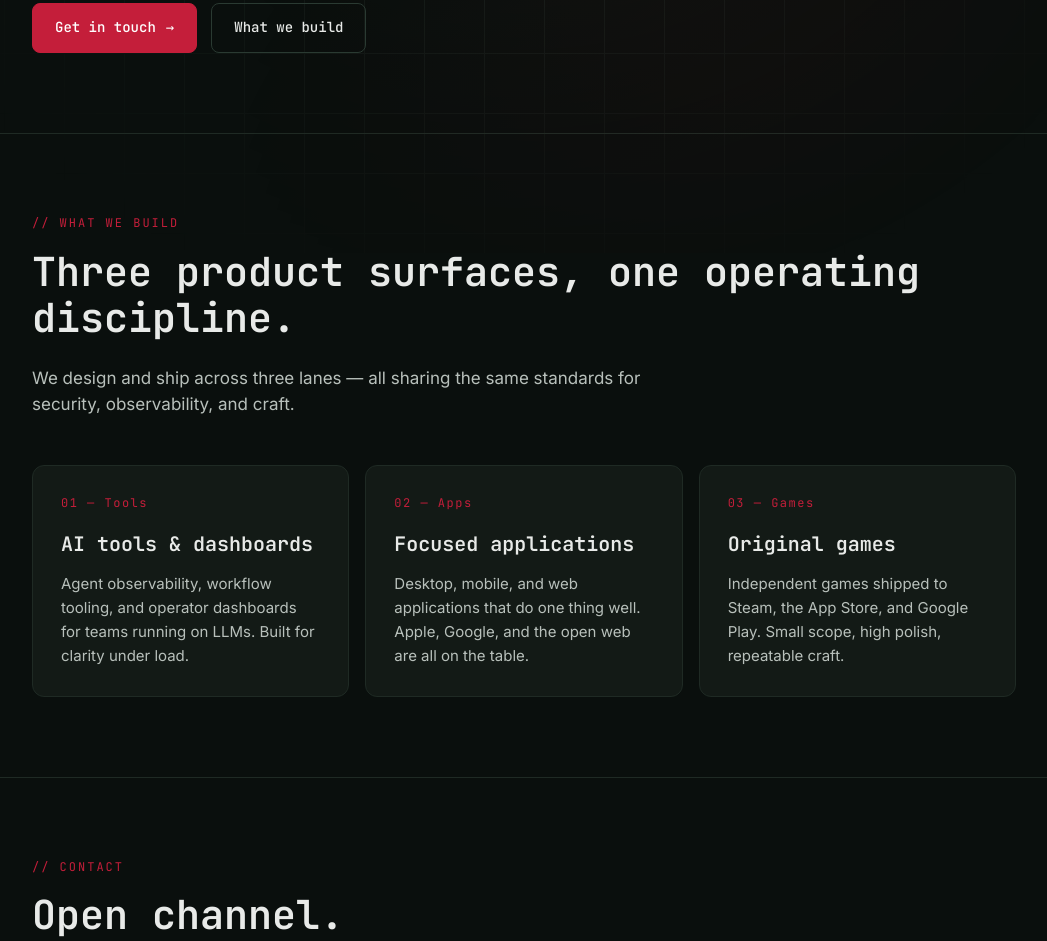
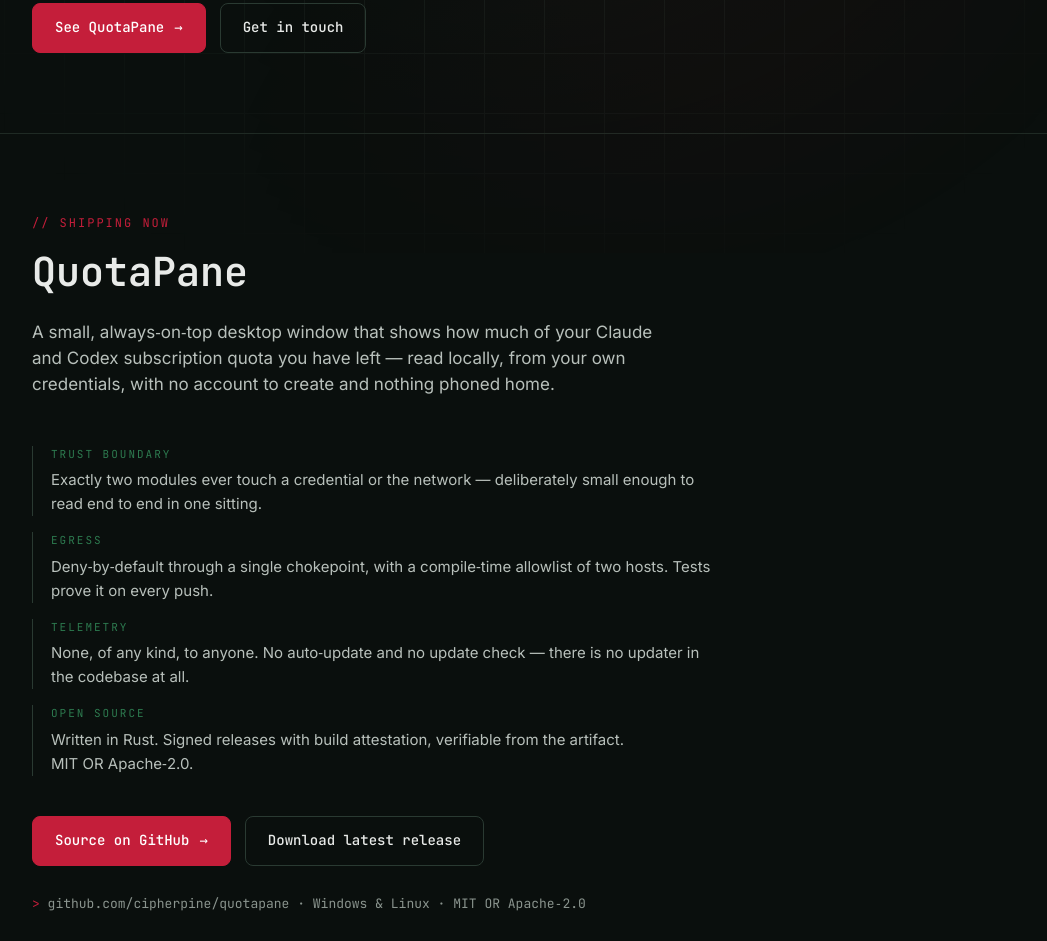
Before and after one commit to cipherpine/cipherpine.com, a plain HTML site: page index.html in a window 1280 px wide. Shown: the part 547-1488 px from the top of the page, without its empty margins (116-1163 px from the left). Drawn offline with Linux system fonts and the light colour scheme.

Commit message:
Add QuotaPane section and GitHub links to site
Feature the QuotaPane launch on the homepage: a "Shipping now"
section with the product summary, security posture, and links to the
public repo and latest release. Add a QuotaPane nav entry, GitHub org
and repo links in the footer of both index.html and 404.html, and
mention QuotaPane in the meta/OG/Twitter descriptions.

```diff
--- a/index.html
+++ b/index.html
@@ -6,7 +6,7 @@
   <meta name="theme-color" content="#0a0f0d" />
 
   <title>Cipher Pine — From signal to software.</title>
-  <meta name="description" content="Cipher Pine is a North Carolina studio building AI-native tools, apps, and games. Built with signal-grade discipline." />
+  <meta name="description" content="Cipher Pine is a North Carolina studio building AI-native tools, apps, and games. Makers of QuotaPane, an open-source Claude and Codex quota monitor. Built with signal-grade discipline." />
 
   <!-- Canonical -->
   <link rel="canonical" href="https://cipherpine.com/" />
@@ -15,7 +15,7 @@
   <meta property="og:type" content="website" />
   <meta property="og:site_name" content="Cipher Pine" />
   <meta property="og:title" content="Cipher Pine — From signal to software." />
-  <meta property="og:description" content="A North Carolina studio building AI-native tools, apps, and games. Built with signal-grade discipline." />
+  <meta property="og:description" content="A North Carolina studio building AI-native tools, apps, and games. Makers of QuotaPane, an open-source Claude and Codex quota monitor." />
   <meta property="og:url" content="https://cipherpine.com/" />
   <meta property="og:image" content="https://cipherpine.com/assets/og-image.png" />
 
@@ -23,7 +23,7 @@
   <meta name="twitter:card" content="summary_large_image" />
   <meta name="twitter:site" content="@cipher_pine" />
   <meta name="twitter:title" content="Cipher Pine — From signal to software." />
-  <meta name="twitter:description" content="A North Carolina studio building AI-native tools, apps, and games." />
+  <meta name="twitter:description" content="A North Carolina studio building AI-native tools, apps, and games. Makers of QuotaPane." />
   <meta name="twitter:image" content="https://cipherpine.com/assets/og-image.png" />
 
   <!-- Favicon -->
@@ -329,6 +329,40 @@
       line-height: 1.6;
     }
 
+    /* ---------- product / repo ---------- */
+    .specs {
+      list-style: none;
+      margin: 0 0 40px 0;
+      padding: 0;
+      display: grid;
+      gap: 16px;
+      max-width: 68ch;
+    }
+    .specs li {
+      color: var(--ink-soft);
+      font-size: 15px;
+      line-height: 1.6;
+      padding-left: 18px;
+      border-left: 1px solid var(--border-strong);
+    }
+    .specs .k {
+      display: block;
+      font-family: var(--mono);
+      font-size: 11px;
+      letter-spacing: 2px;
+      text-transform: uppercase;
+      color: var(--pine);
+      margin-bottom: 5px;
+    }
+    .repo-meta {
+      font-family: var(--mono);
+      font-size: 13px;
+      color: var(--ink-muted);
+      margin: 28px 0 0 0;
+      word-break: break-word;
+    }
+    .repo-meta .chev { color: var(--cardinal); }
+
     /* ---------- contact ---------- */
     .contact-grid {
       display: grid;
@@ -406,6 +440,7 @@
         <span class="chev">&gt;</span><span class="name">cipher pine</span><span class="cursor" aria-hidden="true"></span>
       </a>
       <div class="links">
+        <a href="#quotapane">QuotaPane</a>
         <a href="#what">What we build</a>
         <a href="#contact">Contact</a>
       </div>
@@ -418,7 +453,7 @@
       <div class="wrap">
         <div class="status" role="status">
           <span class="dot" aria-hidden="true"></span>
-          <span>Operational &middot; Pre-launch</span>
+          <span>Operational &middot; QuotaPane is live</span>
         </div>
 
         <h1 class="wordmark">
@@ -434,13 +469,63 @@
         </p>
 
         <div class="cta-row">
-          <a class="btn btn-primary" href="#contact">
-            Get in touch <span class="arr" aria-hidden="true">&rarr;</span>
+          <a class="btn btn-primary" href="#quotapane">
+            See QuotaPane <span class="arr" aria-hidden="true">&rarr;</span>
           </a>
-          <a class="btn btn-ghost" href="#what">
-            What we build
+          <a class="btn btn-ghost" href="#contact">
+            Get in touch
           </a>
         </div>
+      </div>
+    </section>
+
+    <!-- SHIPPING NOW -->
+    <section class="block" id="quotapane">
+      <div class="wrap">
+        <p class="eyebrow">// Shipping now</p>
+        <h2 class="section-title">QuotaPane</h2>
+        <p class="section-intro">
+          A small, always&#8209;on&#8209;top desktop window that shows how much of your Claude and
+          Codex subscription quota you have left &mdash; read locally, from your own credentials,
+          with no account to create and nothing phoned home.
+        </p>
+
+        <ul class="specs">
+          <li>
+            <span class="k">Trust boundary</span>
+            Exactly two modules ever touch a credential or the network &mdash; deliberately small
+            enough to read end to end in one sitting.
+          </li>
+          <li>
+            <span class="k">Egress</span>
+            Deny&#8209;by&#8209;default through a single chokepoint, with a compile&#8209;time allowlist
+            of two hosts. Tests prove it on every push.
+          </li>
+          <li>
+            <span class="k">Telemetry</span>
+            None, of any kind, to anyone. No auto&#8209;update and no update check &mdash; there is
+            no updater in the codebase at all.
+          </li>
+          <li>
+            <span class="k">Open source</span>
+            Written in Rust. Signed releases with build attestation, verifiable from the artifact.
+            MIT&nbsp;OR&nbsp;Apache&#8209;2.0.
+          </li>
+        </ul>
+
+        <div class="cta-row">
+          <a class="btn btn-primary" href="https://github.com/cipherpine/quotapane" target="_blank" rel="noopener noreferrer">
+            Source on GitHub <span class="arr" aria-hidden="true">&rarr;</span>
+          </a>
+          <a class="btn btn-ghost" href="https://github.com/cipherpine/quotapane/releases/latest" target="_blank" rel="noopener noreferrer">
+            Download latest release
+          </a>
+        </div>
+
+        <p class="repo-meta">
+          <span class="chev" aria-hidden="true">&gt;</span>
+          github.com/cipherpine/quotapane &middot; Windows &amp; Linux &middot; MIT OR Apache&#8209;2.0
+        </p>
       </div>
     </section>
 
@@ -529,7 +614,8 @@
       </div>
       <div class="social" aria-label="Social links">
         <a href="https://x.com/cipher_pine" target="_blank" rel="noopener noreferrer">X / @cipher_pine</a>
-        <a href="https://github.com/cipherpine" target="_blank" rel="noopener noreferrer">GitHub</a>
+        <a href="https://github.com/cipherpine" target="_blank" rel="noopener noreferrer">GitHub / cipherpine</a>
+        <a href="https://github.com/cipherpine/quotapane" target="_blank" rel="noopener noreferrer">QuotaPane repo</a>
       </div>
     </div>
   </footer>
```
Also changed, not shown: 404.html (+3 -1 lines).
